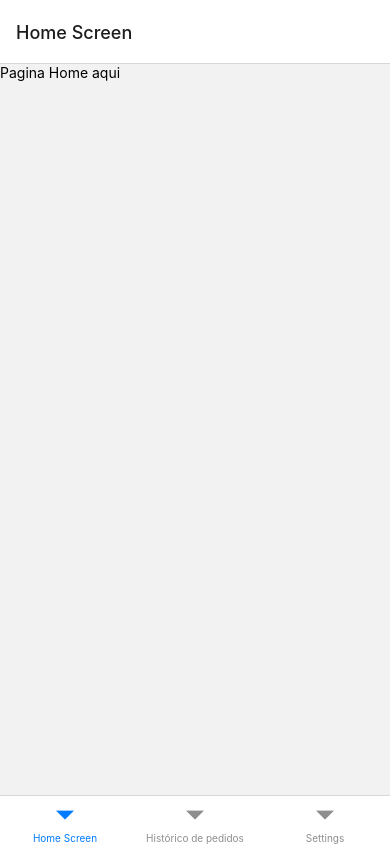
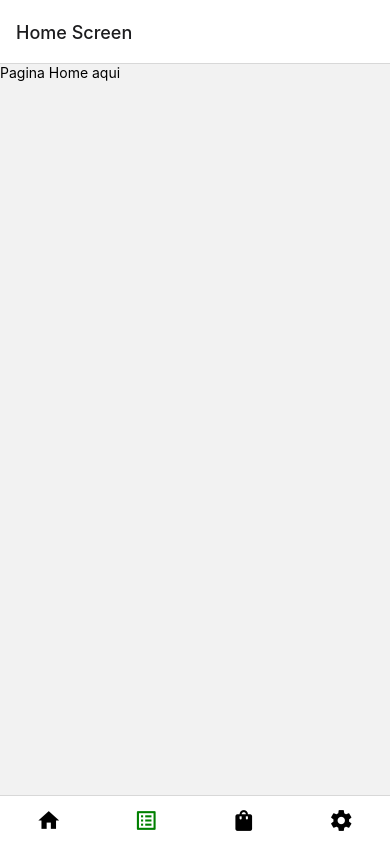
Before and after one commit to manzanofp/Projeto-Gorila-Entregas-Senac, a React Native app: screen / in a window 390 px wide. Built offline with nearby package versions, Linux system fonts and the light colour scheme.

Commit message:
feat: alterações na tela OrderHistory

```diff
--- a/App.js
+++ b/App.js
@@ -1,8 +1,12 @@
-import React, { useState } from 'react';
-import { View, Text, StyleSheet, TextInput, Button, Image, ScrollView } from 'react-native';
+import React, { useState, useEffect } from 'react';
+import { View, Text, StyleSheet, TextInput, Button, Image, ScrollView, TouchableOpacity,
+  TouchableWithoutFeedback,
+} from 'react-native';
 import { NavigationContainer } from '@react-navigation/native';
 import { createNativeStackNavigator } from '@react-navigation/native-stack';
 import { createBottomTabNavigator } from '@react-navigation/bottom-tabs';
+import MaterialIcons from 'react-native-vector-icons/MaterialIcons';
+
 
 import { createStackNavigator } from '@react-navigation/stack';
 
@@ -51,6 +55,14 @@ function OrderHistoryScreen() {
  )
 }
 
+function OrderScreen() {
+  return(
+      <View>
+      <Text>Order Page Here</Text>
+    </View>
+  )
+}
+
 
 //##########################################################################################
 
@@ -77,11 +89,20 @@ function Stack() {
 const Tab = createBottomTabNavigator();
 
 function MyTabs() {
+
   return (
     <Tab.Navigator>
-      <Tab.Screen name="Home Screen" component={HomeScreen} />
-      <Tab.Screen name="Histórico de pedidos" component={OrderHistoryScreen} />
-      <Tab.Screen name="Settings" component={Stack} />
+      <Tab.Screen name="Home Screen" component={HomeScreen} options={{ tabBarLabel: "", tabBarIcon: ({size}) => (
+        <MaterialIcons name="home" color={'black'} size={size} />)}} />
+
+      <Tab.Screen name="Histórico de pedidos" component={OrderHistoryScreen} options={{ tabBarLabel: "", tabBarIcon: ({size})=>(
+        <MaterialIcons name="list-alt" color={'green'} size={size} />)}} />
+
+      <Tab.Screen name="Acompanhar pedido" component={OrderScreen} options={{ tabBarLabel: "", tabBarIcon: ({size})=>(
+        <MaterialIcons name="shopping-bag" size={size} />)}} />
+
+      <Tab.Screen name="Settings" component={Stack} options={{ tabBarLabel: "", tabBarIcon: ({size})=>(
+        <MaterialIcons name="settings"  color={'black'} size={size} />)}} />
     </Tab.Navigator>
   );
 }
@@ -91,7 +112,6 @@ const styles = StyleSheet.create({
         flex: 1,
         alignItems: 'center',
         paddingTop: 50,
-        backgroundColor: 'green',
         marginBottom: 20,
     },
 
@@ -116,12 +136,11 @@ const styles = StyleSheet.create({
 
      logo: {
       marginTop: 5,
-      marginRight: 22,
+      marginRight: '5%',
       width: '80%',
-      maxWidth: 42,
+      maxWidth: '15%',
       height: 42,
       borderRadius: 7,
-      backgroundColor: 'red',
       alignSelf: 'flex-start',
     },
 
--- a/app.json
+++ b/app.json
@@ -1,7 +1,7 @@
 {
   "expo": {
     "name": "historicopedidos-gorilaentregas",
-    "slug": "snack-916f0333-1bc9-4847-ad17-c1ad3a2c4ccc",
+    "slug": "snack-adcf09ff-f533-462b-b41a-67df517019c1",
     "version": "1.0.0",
     "orientation": "portrait",
     "icon": "./assets/icon.png",
--- a/package.json
+++ b/package.json
@@ -19,6 +19,7 @@
     "@react-navigation/stack": "*",
     "react-native-pager-view": "6.1.2",
     "@react-navigation/native": "6.0.13",
+    "react-native-vector-icons": "*",
     "react-native-gesture-handler": "~2.9.0",
     "@react-navigation/bottom-tabs": "*",
     "@react-navigation/native-stack": "^6.9.1",
```
Also changed, not shown: 1 other file (tests, documents, lock files or other folders).
